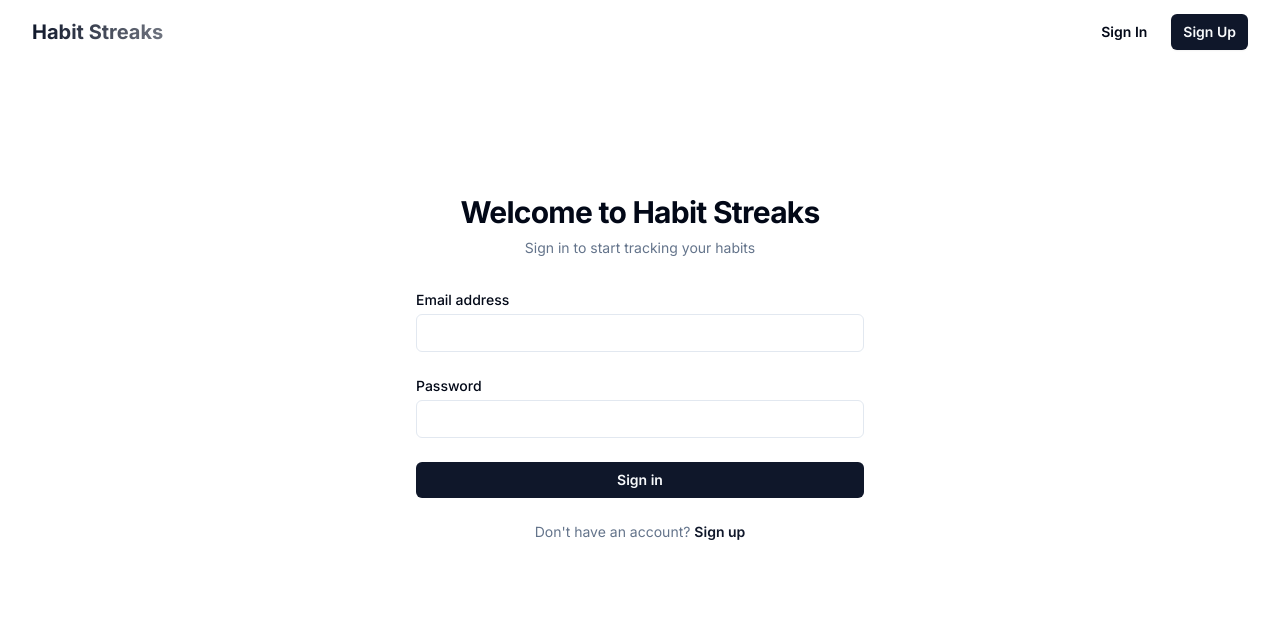
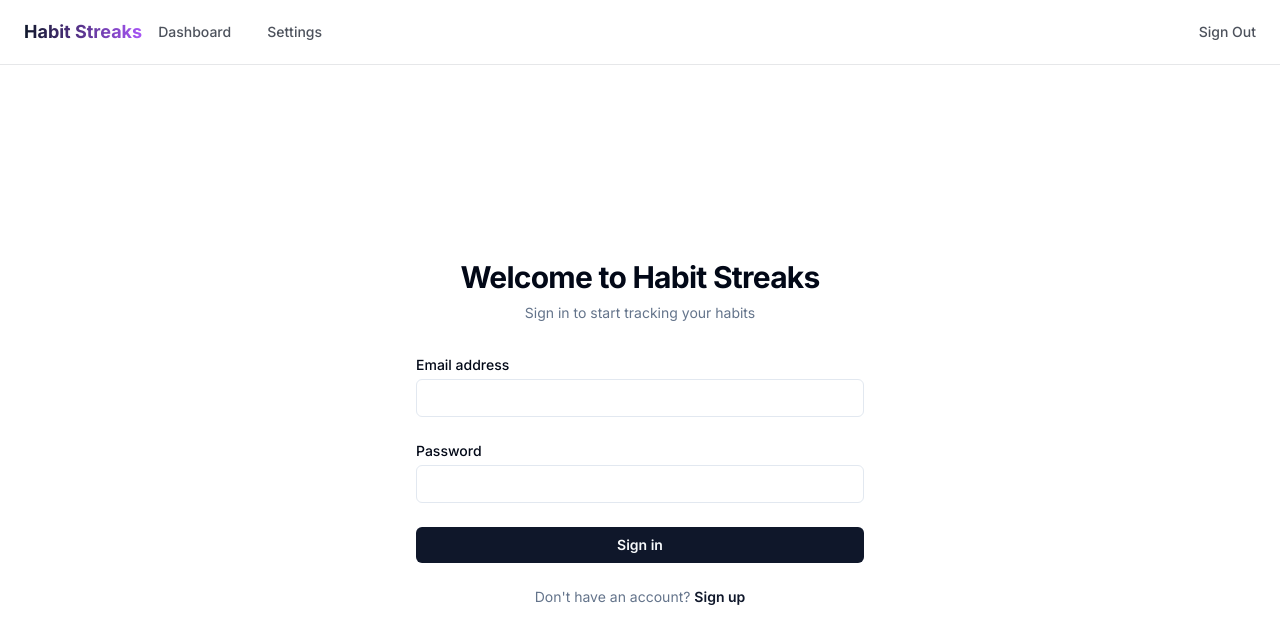
Before and after one commit to johnfig/habit-tracker, a Next.js app: page /auth/signin in a window 1280 px wide. Shown: the top 644 px of the page. Built offline with nearby package versions, Linux system fonts and the light colour scheme; no server answers.

Commit message:
Upate dashboard and nav bar to be more stylish

```diff
--- a/app/components/nav.tsx
+++ b/app/components/nav.tsx
@@ -1,59 +1,59 @@
 'use client'
 
 import Link from 'next/link'
-import { useSession, signOut } from 'next-auth/react'
-import { Menu } from 'lucide-react'
+import { usePathname } from 'next/navigation'
+import { motion } from 'framer-motion'
+import { cn } from '../lib/utils'
 
 export function Nav() {
-  const { data: session } = useSession()
+  const pathname = usePathname()
 
   return (
-    <nav className="absolute inset-x-0 top-0 z-50">
-      <div className="mx-auto max-w-7xl px-6 lg:px-8">
-        <div className="flex h-16 items-center justify-between">
-          <div className="flex lg:flex-1">
-            <Link href="/" className="-m-1.5 p-1.5">
-              <span className="text-xl font-bold bg-gradient-to-r from-primary to-primary/60 bg-clip-text text-transparent">
-                Habit Streaks
-              </span>
-            </Link>
-          </div>
-
-          <div className="flex items-center gap-x-6">
-            {session ? (
-              <>
-                <Link
-                  href="/dashboard"
-                  className="text-sm font-semibold leading-6 text-foreground hover:text-primary"
-                >
-                  Dashboard
-                </Link>
-                <button
-                  onClick={() => signOut()}
-                  className="text-sm font-semibold leading-6 text-foreground hover:text-primary"
-                >
-                  Sign Out
-                </button>
-              </>
-            ) : (
-              <>
-                <Link
-                  href="/auth/signin"
-                  className="text-sm font-semibold leading-6 text-foreground hover:text-primary"
-                >
-                  Sign In
-                </Link>
-                <Link
-                  href="/auth/signup"
-                  className="rounded-md bg-primary px-3 py-2 text-sm font-semibold text-primary-foreground shadow-sm hover:bg-primary/90 focus-visible:outline focus-visible:outline-2 focus-visible:outline-offset-2 focus-visible:outline-primary"
-                >
-                  Sign Up
-                </Link>
-              </>
-            )}
-          </div>
+    <div className="sticky top-0 z-50 w-full border-b border-primary/10 bg-background/60 backdrop-blur-xl">
+      <div className="mx-auto flex h-16 max-w-7xl items-center justify-between px-4 md:px-6">
+        <div className="flex items-center space-x-4">
+          <Link
+            href="/"
+            className="text-lg font-bold bg-clip-text text-transparent bg-gradient-to-r from-primary to-purple-500"
+          >
+            Habit Streaks
+          </Link>
+          <nav className="flex items-center space-x-6 text-sm font-medium">
+            {[
+              ['Dashboard', '/dashboard'],
+              ['Settings', '/settings'],
+            ].map(([label, href]) => (
+              <Link
+                key={href}
+                href={href}
+                className={cn(
+                  'relative -mx-3 -my-2 px-3 py-2 text-foreground/70 transition-colors hover:text-foreground',
+                  pathname === href && 'text-foreground'
+                )}
+              >
+                {label}
+                {pathname === href && (
+                  <motion.div
+                    className="absolute inset-x-0 -bottom-[9px] h-px bg-gradient-to-r from-primary/60 via-primary to-primary/60"
+                    layoutId="navbar-active"
+                    transition={{
+                      type: "spring",
+                      stiffness: 380,
+                      damping: 30,
+                    }}
+                  />
+                )}
+              </Link>
+            ))}
+          </nav>
         </div>
+        <Link
+          href="/auth/signout"
+          className="text-sm font-medium text-foreground/70 transition-colors hover:text-foreground"
+        >
+          Sign Out
+        </Link>
       </div>
-    </nav>
+    </div>
   )
 }
--- a/app/dashboard/layout.tsx
+++ b/app/dashboard/layout.tsx
@@ -1,25 +1,7 @@
-import { getServerSession } from 'next-auth'
-import { redirect } from 'next/navigation'
-import { authOptions } from '../lib/auth'
-import { DashboardNav } from '../components/dashboard-nav'
-
-export default async function DashboardLayout({
+export default function DashboardLayout({
   children,
 }: {
   children: React.ReactNode
 }) {
-  const session = await getServerSession(authOptions)
-
-  if (!session) {
-    redirect('/auth/signin')
-  }
-
-  return (
-    <div className="flex min-h-screen flex-col">
-      <DashboardNav user={session.user} />
-      <div className="flex-1 space-y-4 p-8 pt-6">
-        {children}
-      </div>
-    </div>
-  )
+  return children
 }
--- a/app/dashboard/page.tsx
+++ b/app/dashboard/page.tsx
@@ -24,28 +24,27 @@ export default async function DashboardPage() {
   })
 
   return (
-    <div className="relative min-h-screen overflow-hidden bg-background/50">
+    <div className="min-h-screen bg-gradient-to-b from-background via-background/95 to-background/90">
       {/* Background Effects */}
-      <div className="absolute inset-0 bg-gradient-to-br from-primary/10 via-purple-500/5 to-blue-500/10 animate-gradient" />
-      <div className="absolute inset-0 bg-grid-pattern opacity-[0.15]" />
-      <div className="absolute inset-x-0 -top-40 -z-10 transform-gpu overflow-hidden blur-3xl sm:-top-80">
+      <div className="absolute inset-0 bg-grid-pattern opacity-[0.15] pointer-events-none" />
+      <div className="absolute inset-0 bg-gradient-to-br from-primary/5 via-purple-500/5 to-blue-500/5 pointer-events-none" />
+      <div className="absolute inset-x-0 -top-40 -z-10 transform-gpu overflow-hidden blur-3xl sm:-top-80 pointer-events-none">
         <div className="relative left-[calc(50%-11rem)] aspect-[1155/678] w-[36.125rem] -translate-x-1/2 rotate-[30deg] bg-gradient-to-tr from-primary to-purple-500 opacity-20 sm:left-[calc(50%-30rem)] sm:w-[72.1875rem]" />
       </div>
 
       {/* Content */}
-      <div className="relative px-4 py-10 md:px-6 md:py-16 max-w-7xl mx-auto space-y-16">
+      <div className="relative mx-auto max-w-7xl px-4 py-10 md:px-6 md:py-16 space-y-8">
         {/* Header Section */}
-        <div className="flex items-center justify-between bg-background/80 backdrop-blur-xl rounded-2xl p-8 border border-primary/20 shadow-2xl shadow-primary/10 relative overflow-hidden">
-          <div className="absolute inset-0 bg-gradient-to-r from-primary/10 via-transparent to-purple-500/10 animate-pulse-slow" />
-          <div className="space-y-2 relative">
-            <h1 className="text-4xl font-bold tracking-tight bg-clip-text text-transparent bg-gradient-to-r from-primary via-purple-500 to-blue-500 animate-gradient pb-1">
+        <div className="flex items-center justify-between bg-background/60 backdrop-blur-xl rounded-2xl p-8 border border-primary/10 shadow-2xl shadow-primary/5">
+          <div className="space-y-2">
+            <h1 className="text-4xl font-bold tracking-tight bg-clip-text text-transparent bg-gradient-to-r from-primary via-purple-500 to-blue-500">
               Dashboard
             </h1>
             <p className="text-muted-foreground/80 text-lg">
               Track and manage your daily habits
             </p>
           </div>
-          <div className="relative group">
+          <div className="relative">
             <div className="absolute -inset-1 bg-gradient-to-r from-primary to-purple-500 rounded-lg blur opacity-25 group-hover:opacity-50 transition-all duration-300" />
             <div className="relative">
               <CreateHabitButton />
@@ -54,37 +53,30 @@ export default async function DashboardPage() {
         </div>
 
         {/* Habits Grid Section */}
-        <div className="bg-background/80 backdrop-blur-xl rounded-2xl p-8 border border-primary/20 shadow-2xl shadow-primary/10">
+        <div className="bg-background/60 backdrop-blur-xl rounded-2xl p-8 border border-primary/10 shadow-2xl shadow-primary/5">
           <div className="flex items-center justify-between mb-8">
             <h2 className="text-3xl font-bold bg-clip-text text-transparent bg-gradient-to-r from-primary to-purple-500">
               Your Habits
             </h2>
             <div className="h-px flex-1 mx-6 bg-gradient-to-r from-primary/20 via-purple-500/20 to-transparent" />
           </div>
-          <div className="grid gap-8 md:grid-cols-2 lg:grid-cols-3">
-            <HabitList />
-          </div>
+          <HabitList />
         </div>
 
         {/* Analytics Section */}
-        <div className="bg-background/80 backdrop-blur-xl rounded-2xl p-8 border border-primary/20 shadow-2xl shadow-primary/10 transform hover:scale-[1.01] transition-all duration-300">
-        <div className="flex items-center justify-between mb-8">
+        <div className="bg-background/60 backdrop-blur-xl rounded-2xl p-8 border border-primary/10 shadow-2xl shadow-primary/5">
+          <div className="flex items-center justify-between mb-8">
             <h2 className="text-3xl font-bold bg-clip-text text-transparent bg-gradient-to-r from-primary to-purple-500">
               Habit Analytics
             </h2>
             <div className="h-px flex-1 mx-6 bg-gradient-to-r from-primary/20 via-purple-500/20 to-transparent" />
           </div>
-          <div className="relative">
-            <div className="absolute -inset-x-4 -inset-y-4 z-0 bg-gradient-to-r from-primary/5 to-purple-500/5 blur-3xl" />
-            <div className="relative z-10">
-              <AnalyticsDashboard habits={habits} />
-            </div>
-          </div>
+          <AnalyticsDashboard habits={habits} />
         </div>
       </div>
 
       {/* Bottom Gradient */}
-      <div className="absolute inset-x-0 bottom-0 -z-10 transform-gpu overflow-hidden blur-3xl">
+      <div className="absolute inset-x-0 bottom-0 -z-10 transform-gpu overflow-hidden blur-3xl pointer-events-none">
         <div className="relative left-[calc(50%+3rem)] aspect-[1155/678] w-[36.125rem] -translate-x-1/2 bg-gradient-to-tr from-purple-500 to-primary opacity-20 sm:left-[calc(50%+36rem)] sm:w-[72.1875rem]" />
       </div>
     </div>
```
